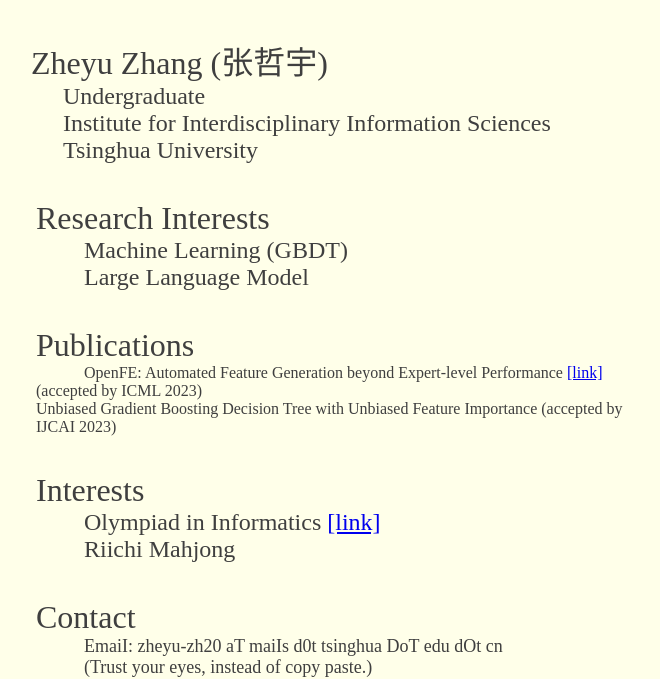
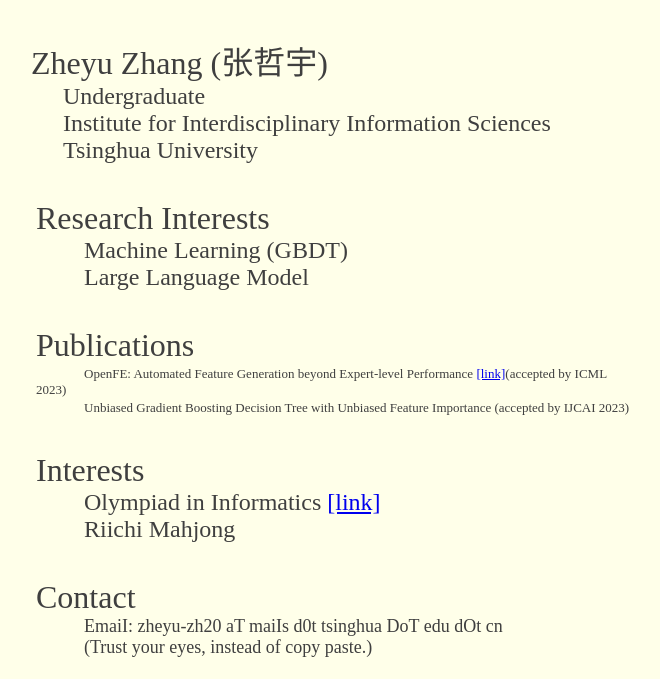
Before and after one commit to ZheyuAqaZhang/ZheyuAqaZhang.github.io, a plain HTML site: page index.html in a window 1280 px wide. Shown: the part 141-820 px from the top of the page, without its empty margins (304-964 px from the left). Drawn offline with Linux system fonts and the light colour scheme.

Commit message:
Update index.html

```diff
--- a/index.html
+++ b/index.html
@@ -36,9 +36,10 @@
             <div align="left">
                 <font size="6">Publications</font><br/>
                 &nbsp; &nbsp; &nbsp; &nbsp; &nbsp; &nbsp;
-                <font size="3">OpenFE: Automated Feature Generation beyond Expert-level Performance
+                <font size="2">OpenFE: Automated Feature Generation beyond Expert-level Performance
 			<a href="https://arxiv.org/abs/2211.12507">[link]</a>(accepted by ICML 2023)</font><br/>
-                <font size="3">Unbiased Gradient Boosting Decision Tree with Unbiased Feature Importance
+                &nbsp; &nbsp; &nbsp; &nbsp; &nbsp; &nbsp;
+                <font size="2">Unbiased Gradient Boosting Decision Tree with Unbiased Feature Importance
 			(accepted by IJCAI 2023)</font><br/>
             </div>
         </div>
```
